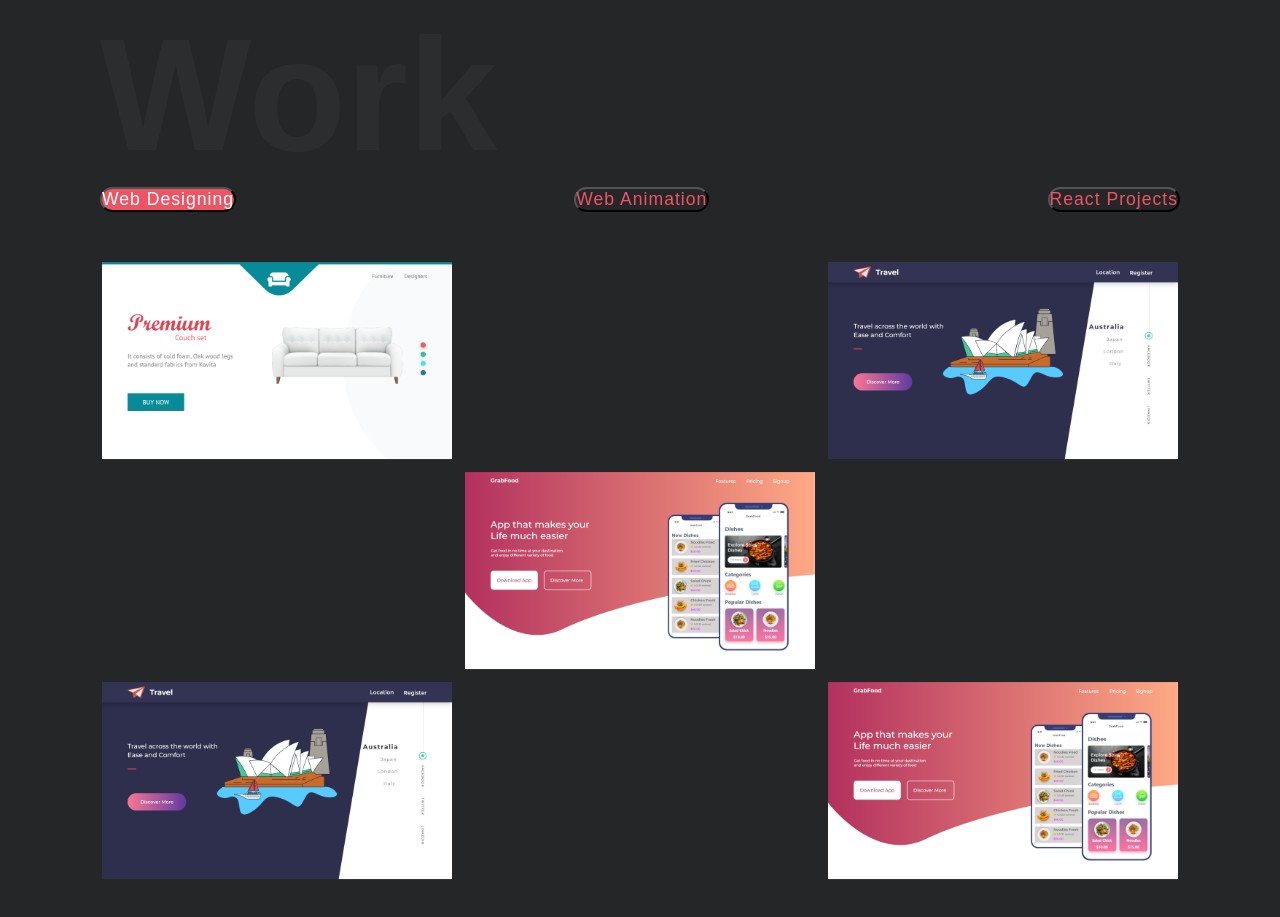
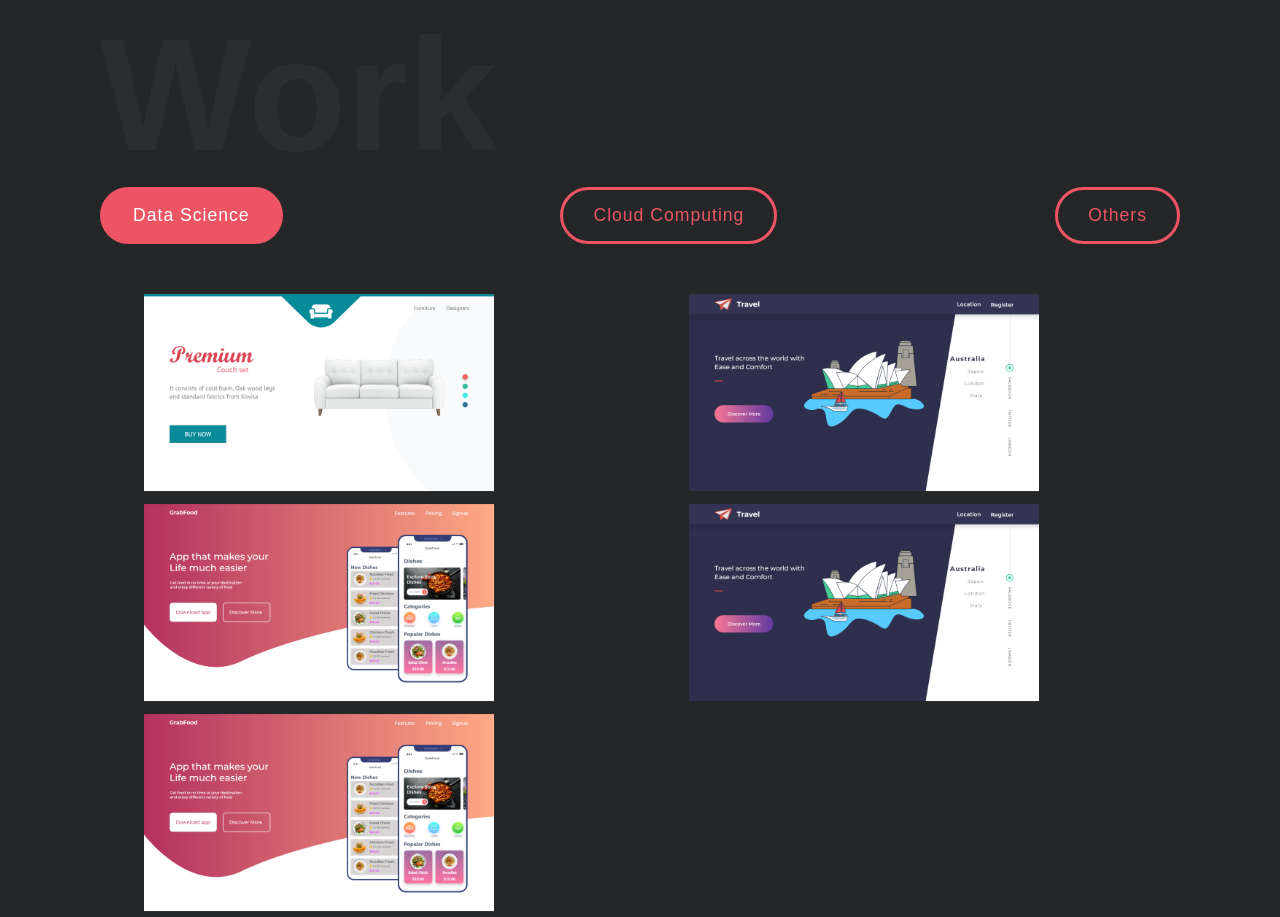
Before and after one commit to marsolmos/marsolmos.github.io, a plain HTML site: page index.html in a window 1280 px wide. Shown: the part 2492-3409 px from the top of the page. Drawn offline with Linux system fonts and the light colour scheme.

Commit message:
minor updates

```diff
--- a/css/style.css
+++ b/css/style.css
@@ -253,8 +253,8 @@ div[class^='bar-'] {
 
 .work-category button {
 	text-transform: capitalize;
-	border: 3px solid # ED5565;
-	padding; 15px 30px;
+	border: 3px solid #ED5565;
+	padding: 15px 30px;
 	border-radius: 50px;
 	color: #ED5565;
 	font-size: 1.1rem;
@@ -267,7 +267,7 @@ div[class^='bar-'] {
 div[class^='category-'] {
 	margin-top: 50px;
 	display: grid;
-	grid-template-columns: repeat(auto-fill, minmax(350px, 1fr));
+	grid-template-columns: auto auto auto auto;
 	grid-gap: 10px;
 }
 
--- a/index.html
+++ b/index.html
@@ -118,23 +118,23 @@
 	<div class="container work" id="work">
 		<h1>Work</h1>
 		<div class="work-category">
-			<button id="designing" class="active" onclick="showRequiredCategory(this)">Web Designing</button>
-			<button id="animation" onclick="showRequiredCategory(this)">Web Animation</button>
-			<button id="project" onclick="showRequiredCategory(this)">React Projects</button>
+			<button id="datascience" class="active" onclick="showRequiredCategory(this)">Data Science</button>
+			<button id="cloud" onclick="showRequiredCategory(this)">Cloud Computing</button>
+			<button id="others" onclick="showRequiredCategory(this)">Others</button>
 		</div>
-		<div class="category-designing showCategory">
+		<div class="category-datascience showCategory">
 			<a href=""><img src="img/1.png"><a>
 			<a href=""><img src="img/2.png"><a>
 			<a href=""><img src="img/3.png"><a>
 			<a href=""><img src="img/2.png"><a>
 			<a href=""><img src="img/3.png"><a>
 		</div>
-		<div class="category-animation hideCategory">
+		<div class="category-cloud hideCategory">
 			<a href=""><img src="img/1.png"><a>
 			<a href=""><img src="img/2.png"><a>
 			<a href=""><img src="img/3.png"><a>
 		</div>
-		<div class="category-project hideCategory">
+		<div class="category-others hideCategory">
 			<a href=""><img src="img/1.png"><a>
 			<a href=""><img src="img/2.png"><a>
 			<a href=""><img src="img/3.png"><a>
@@ -147,7 +147,7 @@
 		<form>
 			<input type="text" name="name" placeholder="Full Name">
 			<input type="email" placeholder="Email">
-			<input type="email" placeholder="PortfolioPersonemail@example.com" disabled>
+			<input type="email" placeholder="PortfolioPersonemail@example.com">
 			<textarea name="message" cols="30" rows="10" placeholder="Message"></textarea>
 			<input type="submit">
 		</form>
```
Also changed, not shown: 1 other file.
